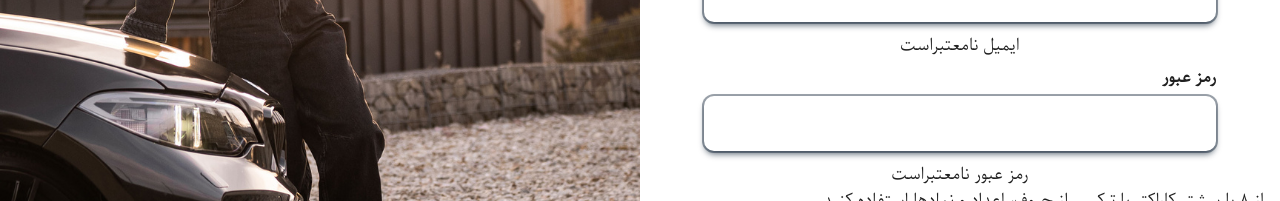
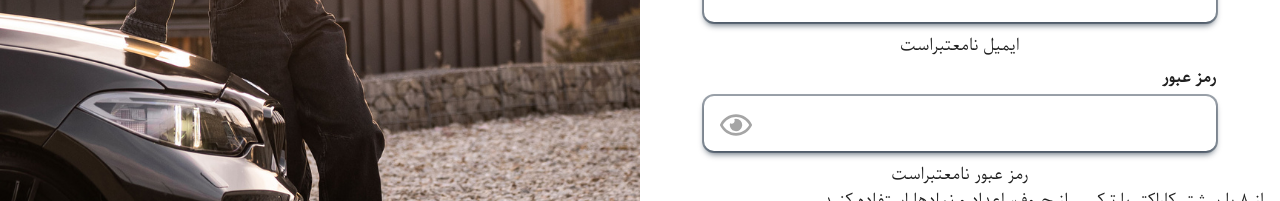
Before and after one commit to mojtaba-jsx/LINORA, a React (Vite) app: page /auth/signup in a window 1280 px wide. Shown: the part 329-530 px from the top of the page. Built offline with nearby package versions, Linux system fonts and the light colour scheme.

Commit message:
[SignUp]- Add Icon

```diff
--- a/src/pages/SignUp/SignUp.css
+++ b/src/pages/SignUp/SignUp.css
@@ -55,9 +55,9 @@ body {
   justify-content: space-between;
 }
 
-.signup__form-title-logo{
-    width: 7rem;
-    height: 4rem;
+.signup__form-title-logo {
+  width: 7rem;
+  height: 4rem;
 }
 
 .signup__form-subtitle {
@@ -91,8 +91,25 @@ body {
   font-size: 20px;
   transition: all 120ms ease-in;
 }
-.signup__form-label input:focus{
-    transform: scale(1.04);
+.signup__form-label input:focus {
+  transform: scale(1.04);
+}
+
+.signup__form-label {
+  position: relative;
+}
+
+.signup__form-password-icon {
+  font-size: 2rem;
+  position: absolute;
+  left: 1rem;
+  top: 2.4rem;
+  opacity: 0.4;
+  transition: all 120ms ease-in;
+  cursor: pointer;
+}
+.signup__form-password-icon:hover{
+  opacity: 1;
 }
 
 .signup__form-name-error,
@@ -121,8 +138,8 @@ body {
   transition: all 120ms ease-in;
   font-size: 19px;
 }
-.signup__form-btn:hover{
-    transform: translateY(-10px);
+.signup__form-btn:hover {
+  transform: translateY(-10px);
 }
 
 .signup__form-login {
--- a/src/pages/SignUp/SignUp.jsx
+++ b/src/pages/SignUp/SignUp.jsx
@@ -1,6 +1,7 @@
 import React from "react";
 import "./SignUp.css";
 import { Link } from "react-router-dom";
+import { FaRegEye } from "react-icons/fa";
 function SignUp() {
   return (
     <div className="signup">
@@ -35,6 +36,7 @@ function SignUp() {
               <label className="signup__form-label">
                 رمز عبور
                 <input type="text" className="signup__form-password" />
+                <FaRegEye className="signup__form-password-icon" />
               </label>
               <span className="signup__form-email-error">
                 رمز عبور نامعتبراست
```
